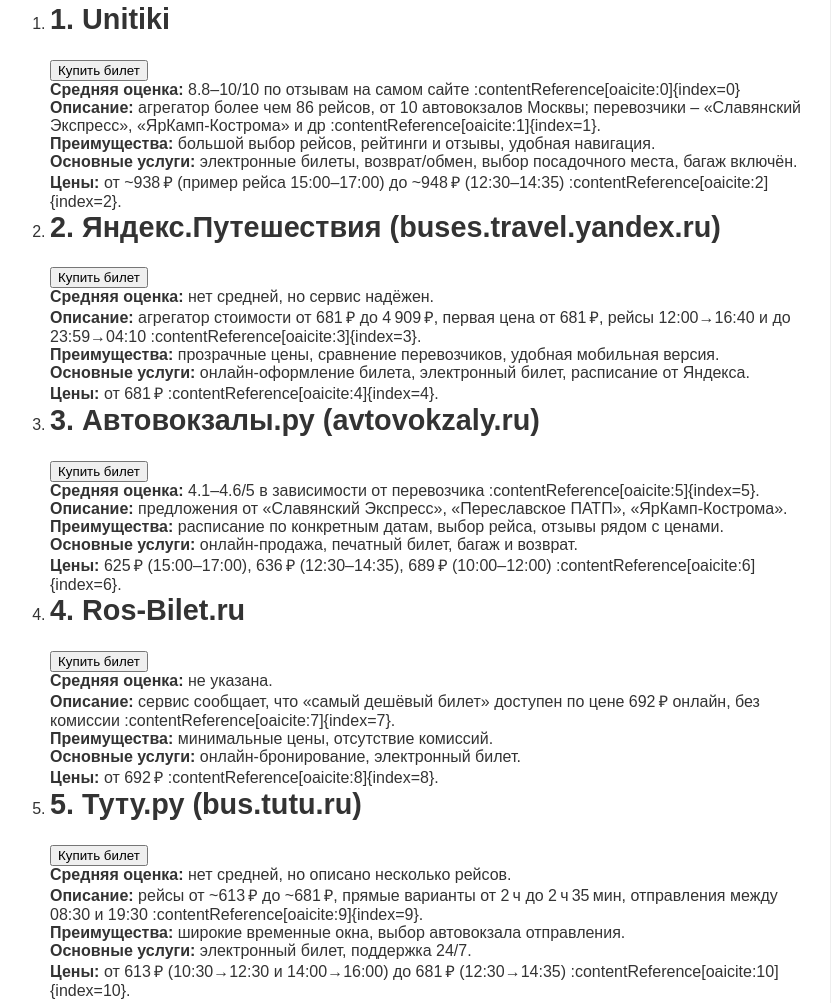
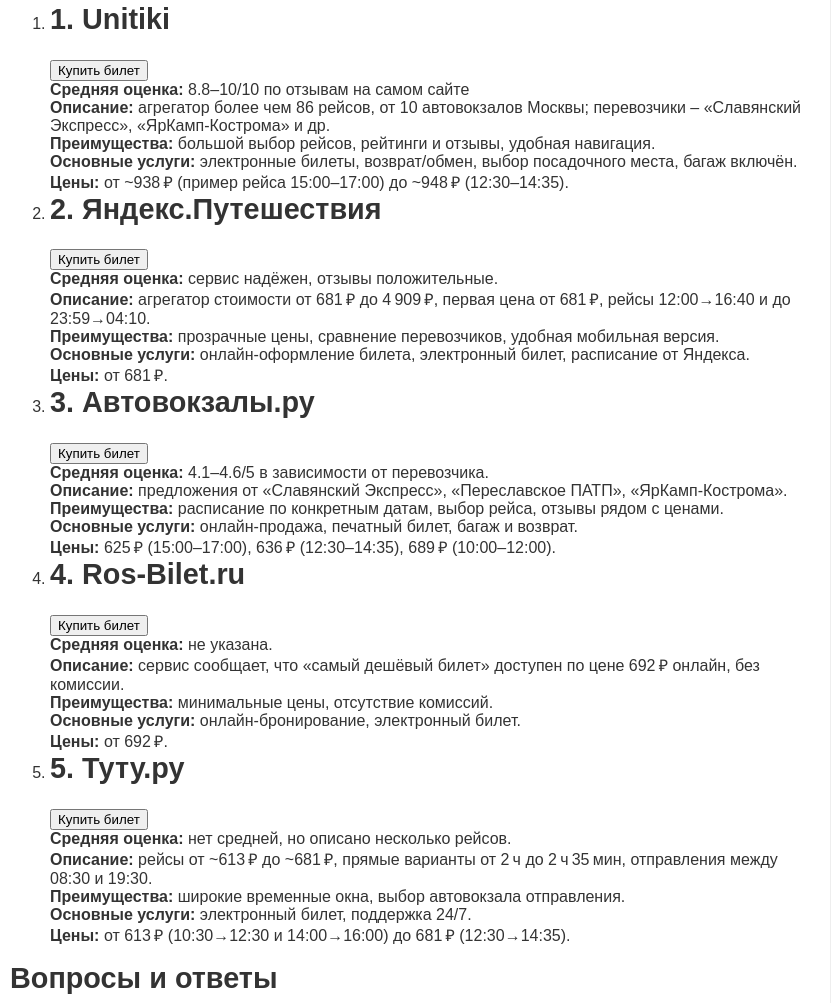
Before and after one commit to PolinCPA/bilet-msk-pereslavl-zalessky, a plain HTML site: page index.html in a window 1280 px wide. Shown: the part 315-1318 px from the top of the page, without its empty margins (230-1061 px from the left). Drawn offline with Linux system fonts and the light colour scheme.

Commit message:
Update index.html

```diff
--- a/index.html
+++ b/index.html
@@ -82,51 +82,51 @@
     <li>
       <h2>1. Unitiki</h2>
       <a href="https://unitiki.com/buses/moskva/pereslavl-zalesskiy"><button>Купить билет</button></a><br>
-      <strong>Средняя оценка:</strong> 8.8–10/10 по отзывам на самом сайте :contentReference[oaicite:0]{index=0}<br>
-      <strong>Описание:</strong> агрегатор более чем 86 рейсов, от 10 автовокзалов Москвы; перевозчики – «Славянский Экспресс», «ЯрКамп‑Кострома» и др :contentReference[oaicite:1]{index=1}.<br>
+      <strong>Средняя оценка:</strong> 8.8–10/10 по отзывам на самом сайте<br>
+      <strong>Описание:</strong> агрегатор более чем 86 рейсов, от 10 автовокзалов Москвы; перевозчики – «Славянский Экспресс», «ЯрКамп‑Кострома» и др.<br>
       <strong>Преимущества:</strong> большой выбор рейсов, рейтинги и отзывы, удобная навигация.<br>
       <strong>Основные услуги:</strong> электронные билеты, возврат/обмен, выбор посадочного места, багаж включён.<br>
-      <strong>Цены:</strong> от ~938 ₽ (пример рейса 15:00–17:00) до ~948 ₽ (12:30–14:35) :contentReference[oaicite:2]{index=2}.
+      <strong>Цены:</strong> от ~938 ₽ (пример рейса 15:00–17:00) до ~948 ₽ (12:30–14:35).
     </li>
 
     <li>
-      <h2>2. Яндекс.Путешествия (buses.travel.yandex.ru)</h2>
+      <h2>2. Яндекс.Путешествия</h2>
       <a href="https://travel.yandex.ru/buses/moscow--pereslavl-zalesskiy/"><button>Купить билет</button></a><br>
-      <strong>Средняя оценка:</strong> нет средней, но сервис надёжен.<br>
-      <strong>Описание:</strong> агрегатор стоимости от 681 ₽ до 4 909 ₽, первая цена от 681 ₽, рейсы 12:00→16:40 и до 23:59→04:10 :contentReference[oaicite:3]{index=3}.<br>
+      <strong>Средняя оценка:</strong> сервис надёжен, отзывы положительные.<br>
+      <strong>Описание:</strong> агрегатор стоимости от 681 ₽ до 4 909 ₽, первая цена от 681 ₽, рейсы 12:00→16:40 и до 23:59→04:10.<br>
       <strong>Преимущества:</strong> прозрачные цены, сравнение перевозчиков, удобная мобильная версия.<br>
       <strong>Основные услуги:</strong> онлайн‑оформление билета, электронный билет, расписание от Яндекса.<br>
-      <strong>Цены:</strong> от 681 ₽ :contentReference[oaicite:4]{index=4}.
+      <strong>Цены:</strong> от 681 ₽.
     </li>
 
     <li>
-      <h2>3. Автовокзалы.ру (avtovokzaly.ru)</h2>
+      <h2>3. Автовокзалы.ру</h2>
       <a href="https://www.avtovokzaly.ru/avtobus/moskva-pereslavl_zalesskij"><button>Купить билет</button></a><br>
-      <strong>Средняя оценка:</strong> 4.1–4.6/5 в зависимости от перевозчика :contentReference[oaicite:5]{index=5}.<br>
+      <strong>Средняя оценка:</strong> 4.1–4.6/5 в зависимости от перевозчика.<br>
       <strong>Описание:</strong> предложения от «Славянский Экспресс», «Переславское ПАТП», «ЯрКамп‑Кострома».<br>
       <strong>Преимущества:</strong> расписание по конкретным датам, выбор рейса, отзывы рядом с ценами.<br>
       <strong>Основные услуги:</strong> онлайн‑продажа, печатный билет, багаж и возврат.<br>
-      <strong>Цены:</strong> 625 ₽ (15:00–17:00), 636 ₽ (12:30–14:35), 689 ₽ (10:00–12:00) :contentReference[oaicite:6]{index=6}.
+      <strong>Цены:</strong> 625 ₽ (15:00–17:00), 636 ₽ (12:30–14:35), 689 ₽ (10:00–12:00).
     </li>
 
     <li>
       <h2>4. Ros‑Bilet.ru</h2>
       <a href="https://ros-bilet.ru/raspisanie-avtobusov/moskva/pereslavl-zalesskiy"><button>Купить билет</button></a><br>
       <strong>Средняя оценка:</strong> не указана.<br>
-      <strong>Описание:</strong> сервис сообщает, что «самый дешёвый билет» доступен по цене 692 ₽ онлайн, без комиссии :contentReference[oaicite:7]{index=7}.<br>
+      <strong>Описание:</strong> сервис сообщает, что «самый дешёвый билет» доступен по цене 692 ₽ онлайн, без комиссии.<br>
       <strong>Преимущества:</strong> минимальные цены, отсутствие комиссий.<br>
       <strong>Основные услуги:</strong> онлайн‑бронирование, электронный билет.<br>
-      <strong>Цены:</strong> от 692 ₽ :contentReference[oaicite:8]{index=8}.
+      <strong>Цены:</strong> от 692 ₽.
     </li>
 
     <li>
-      <h2>5. Туту.ру (bus.tutu.ru)</h2>
+      <h2>5. Туту.ру</h2>
       <a href="https://bus.tutu.ru/bilety_na_avtobus/Moskva/Pereslavl-Zalesskij/"><button>Купить билет</button></a><br>
       <strong>Средняя оценка:</strong> нет средней, но описано несколько рейсов.<br>
-      <strong>Описание:</strong> рейсы от ~613 ₽ до ~681 ₽, прямые варианты от 2 ч до 2 ч 35 мин, отправления между 08:30 и 19:30 :contentReference[oaicite:9]{index=9}.<br>
+      <strong>Описание:</strong> рейсы от ~613 ₽ до ~681 ₽, прямые варианты от 2 ч до 2 ч 35 мин, отправления между 08:30 и 19:30.<br>
       <strong>Преимущества:</strong> широкие временные окна, выбор автовокзала отправления.<br>
       <strong>Основные услуги:</strong> электронный билет, поддержка 24/7.<br>
-      <strong>Цены:</strong> от 613 ₽ (10:30→12:30 и 14:00→16:00) до 681 ₽ (12:30→14:35) :contentReference[oaicite:10]{index=10}.
+      <strong>Цены:</strong> от 613 ₽ (10:30→12:30 и 14:00→16:00) до 681 ₽ (12:30→14:35).
     </li>
   </ol>
 
@@ -141,7 +141,7 @@
     <tr><td>Нужны ли документы для посадки?</td><td>Да, паспорт нужен, распечатка или электронный билет.</td></tr>
     <tr><td>Можно ли вернуть билет онлайн?</td><td>Да, есть возврат через сервисы до отправления.</td></tr>
     <tr><td>Включён ли багаж в билет?</td><td>Да, большинство рейсов позволяют провоз ручной и зарегистрированный багаж.</td></tr>
-    <tr><td>Есть ли комиссия при покупке?</td><td>Ros‑Bilet — без комиссии, Tourister отмечает до 7 % сервисный сбор.</td></tr>
+    <tr><td>Есть ли комиссия при покупке?</td><td>Ros‑Bilet — без комиссии, другие сервисы могут брать до 7%.</td></tr>
     <tr><td>Как выбрать сервис онлайн‑бронирования?</td><td>Ориентируйтесь на цену, отзывы, удобство интерфейса и наличие рейсов.</td></tr>
   </table>
 </body>
```
